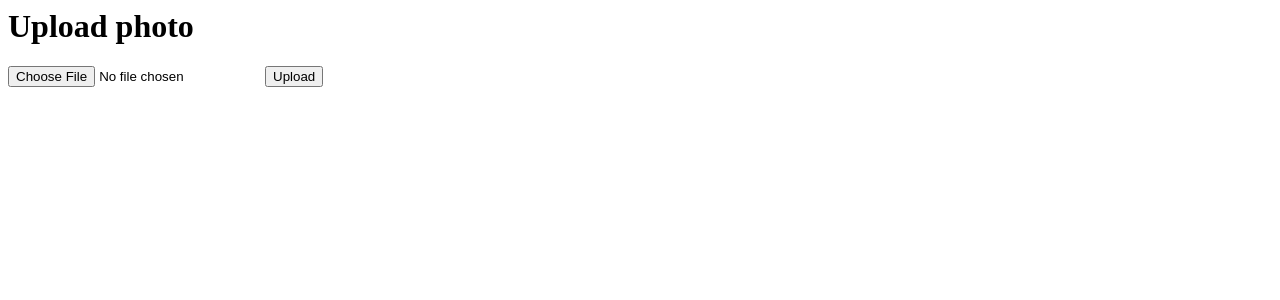
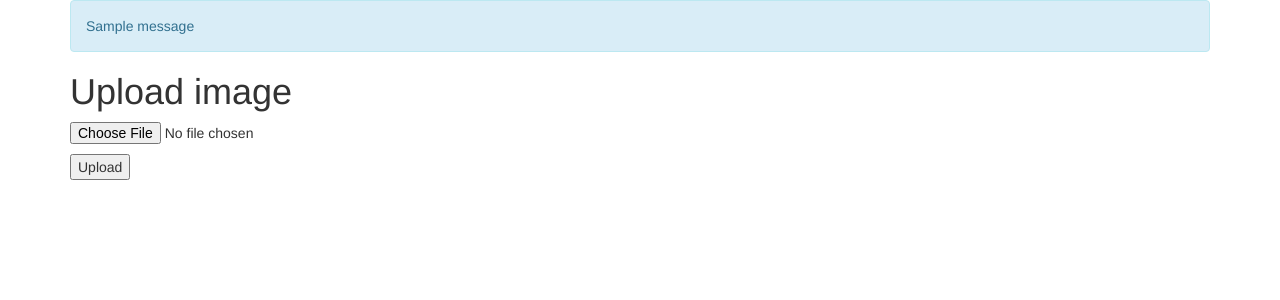
Before and after one commit to sawafrolov/ImpressionismGAN, a Flask app: page / in a window 1280 px wide. Shown: the top 300 px of the page. Run offline with Flask 2, Linux system fonts and the light colour scheme; one stand-in notice (Sample message) is shown; some libraries are stand-ins or nearby versions.

Commit message:
Created frontend

```diff
--- a/app/__init__.py
+++ b/app/__init__.py
@@ -1,6 +1,9 @@
 from flask import Flask
+from flask_bootstrap import Bootstrap
 
 app = Flask(__name__)
 app.config.from_object("config")
+bootstrap = Bootstrap()
+bootstrap.init_app(app)
 
 from app import routes
--- /dev/null
+++ b/app/image_processing.py
@@ -0,0 +1,23 @@
+import numpy as np
+import matplotlib.image
+from skimage.io import imread
+from skimage.transform import resize
+
+
+SOURCE_PATH = "app/static/source.png"
+RESTYLED_PATH = "app/static/restyled.png"
+
+
+def write_source(image):
+    image.save(SOURCE_PATH)
+
+
+def write_image(image: np.array, path: str):
+    matplotlib.image.imsave(path, image)
+
+
+def restyle_image(image):
+    write_source(image)
+    source = imread(SOURCE_PATH)
+    write_image(source, SOURCE_PATH)
+    write_image(source, RESTYLED_PATH)
--- a/app/routes.py
+++ b/app/routes.py
@@ -1,21 +1,26 @@
 from app import app
+from app.image_processing import restyle_image
 from flask import flash, request, redirect, render_template, url_for
+
+
+def is_allowed_file_format(filename):
+    file_format = filename.split(".")[-1]
+    return file_format in app.config["ALLOWED_FORMATS"]
 
 
 @app.route("/", methods=["GET", "POST"])
 def index():
-    # if request.method == "POST":
-    #     if 'file' not in request.files:
-    #         flash('No file part')
-    #         return redirect(url_for("index"))
-    #     file = request.files['file']
-    #     if file.filename == '':
-    #         flash('No selected file')
-    #         return redirect(url_for("index"))
-    #
-    #     if file and allowed_file(file.filename):
-    #         filename = secure_filename(file.filename)
-    #         file.save(os.path.join(app.config['UPLOAD_FOLDER'], filename))
-    #         return redirect(url_for('uploaded_file',
-    #                                 filename=filename))
-    return render_template("index.html")
+    if request.method == "POST":
+        if "image" not in request.files:
+            flash("No file selected.")
+            return redirect(url_for("index"))
+        image = request.files["image"]
+        if image.filename == "":
+            flash("No file selected.")
+            return redirect(url_for("index"))
+        if not is_allowed_file_format(image.filename):
+            flash("Not allowed file format. Please upload png, jpg or bmp image.")
+            return redirect(url_for("index"))
+        restyle_image(image)
+        return render_template("result.html", title="Restyled image")
+    return render_template("index.html", title="Upload image")
--- /dev/null
+++ b/app/templates/base.html
@@ -0,0 +1,19 @@
+{% extends 'bootstrap/base.html' %}
+
+{% block title %}
+    {{ title }}
+{% endblock %}
+
+{% block content %}
+<div class="container">
+    {% with messages = get_flashed_messages() %}
+        {% if messages %}
+            {% for message in messages %}
+                <div class="alert alert-info" role="alert">{{ message }}</div>
+            {% endfor %}
+        {% endif %}
+    {% endwith %}
+
+    {% block app_content %}{% endblock %}
+</div>
+{% endblock %}
--- a/app/templates/index.html
+++ b/app/templates/index.html
@@ -1,12 +1,9 @@
-<html>
-    <head>
-        <title>Restyle photos</title>
-    </head>
-    <body>
-        <h1>Upload photo</h1>
-        <form action="" method="post" enctype="multipart/form-data">
-            <input type="file" name="file" />
-            <input type="submit" value="Upload" />
-        </form>
-    </body>
-</html>
+{% extends "base.html" %}
+
+{% block app_content %}
+    <h1>Upload image</h1>
+    <form action="" method="post" enctype="multipart/form-data">
+        <p><input type="file" name="image" value="Choose image" /></p>
+        <p><input type="submit" value="Upload" /></p>
+    </form>
+{% endblock %}
--- a/config.py
+++ b/config.py
@@ -0,0 +1,2 @@
+ALLOWED_FORMATS = ["png", "jpg", "bmp"]
+SECRET_KEY = "123456"
```
Also changed, not shown: app/templates/result.html (added, +24 -0 lines).
